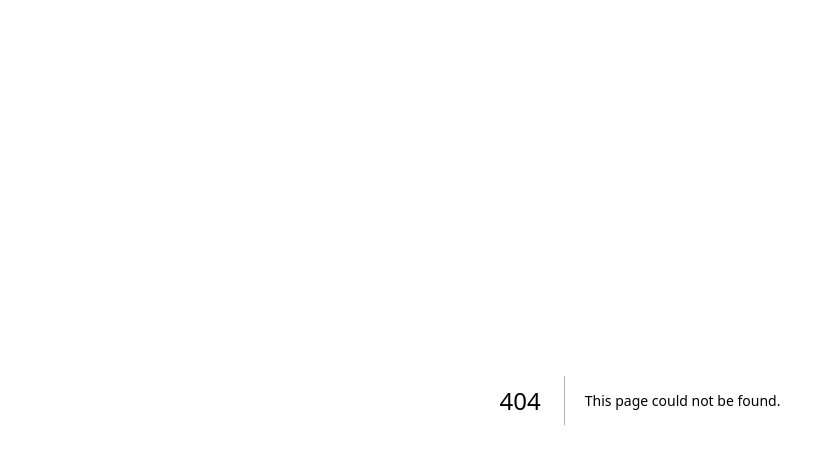
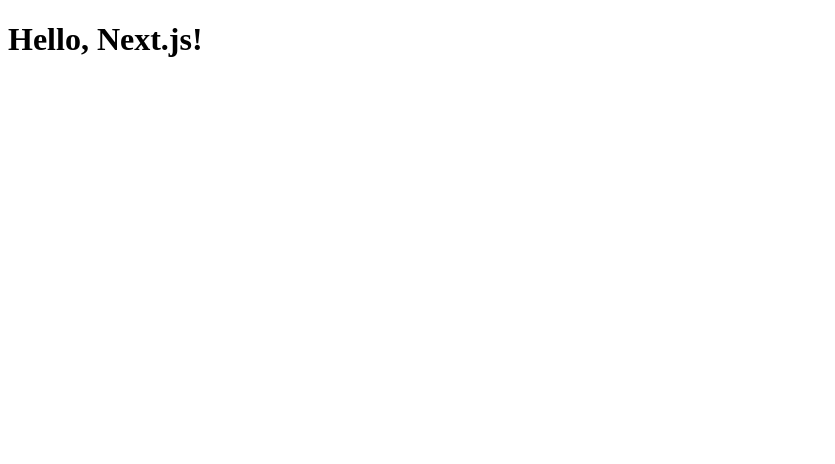
Before and after one commit to zehuac2/web-effects, a Next.js app: page /scroll-animations in a window 1280 px wide. Before the commit this address had no page. Shown: the top 464 px of the page, without its empty margins (0-835 px from the left). Built offline with nearby package versions, Linux system fonts and the light colour scheme.

Commit message:
[feat] Add one more todos.

```diff
--- /dev/null
+++ b/app/scroll-animations/page.tsx
@@ -0,0 +1,10 @@
+/**
+ * Demonstrate how to do scroll animations.
+ * - TODO: demonstrate the use of animation-timeline
+ * @returns
+ */
+function ScrollAnimations() {
+  return <h1>Hello, Next.js!</h1>;
+}
+
+export default ScrollAnimations;
```
